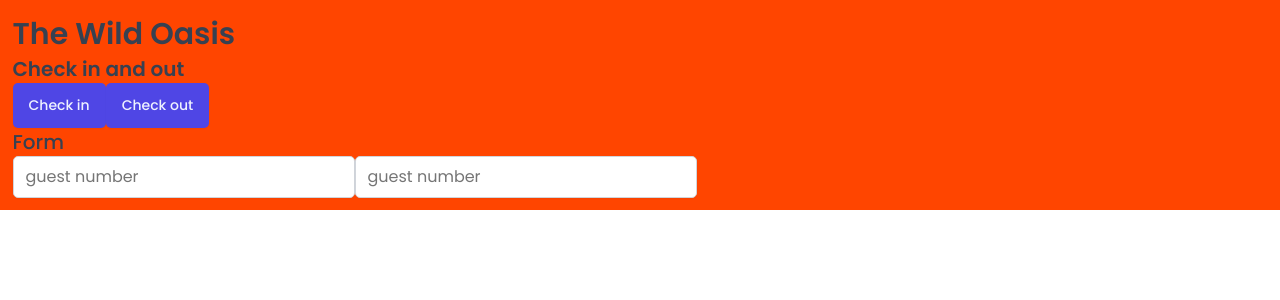
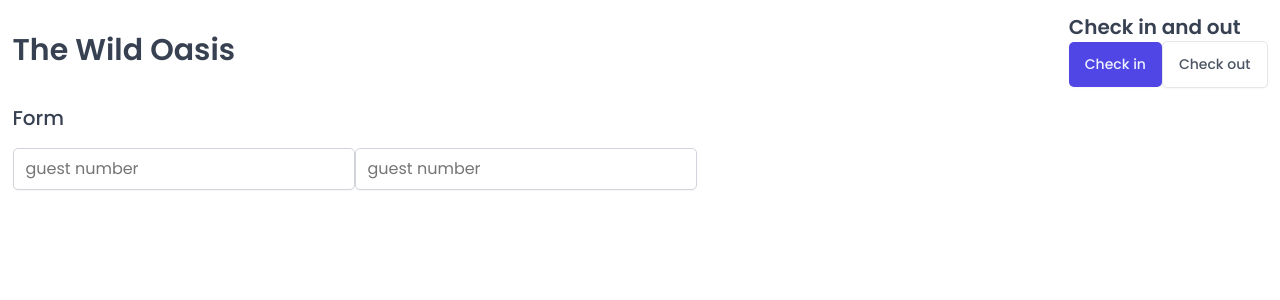
Before and after one commit to MoohamedMoustafa/wild-oasis, a React (Vite) app: page / in a window 1280 px wide. Shown: the top 300 px of the page. Built offline with nearby package versions, Linux system fonts and the light colour scheme; a web font is replaced by a local one.

Commit message:
feat: restructure App component layout with Row component and enhance Button styles

```diff
--- a/src/App.jsx
+++ b/src/App.jsx
@@ -3,9 +3,9 @@
 import Button from "./ui/Button";
 import Input from "./ui/Input";
 import Heading from "./ui/Heading";
+import Row from "./ui/Row";
 
 const StyledApp = styled.div`
-  background-color: orangered;
   padding: 1.25rem;
 `;
 
@@ -14,15 +14,37 @@
     <>
       <GlobalStyles />
       <StyledApp>
+        <Row>
+          <Row type="horizontal">
             <Heading as="h1">The Wild Oasis</Heading>
+
+            <div>
               <Heading as="h2">Check in and out</Heading>
-        <Button onClick={() => console.log("Button clicked!")}>Check in</Button>
-        <Button onClick={() => console.log("Button clicked!")}>
+              <Button
+                variation="primary"
+                size="medium"
+                onClick={() => console.log("Button clicked!")}
+              >
+                Check in
+              </Button>
+              <Button
+                variation="secondary"
+                size="medium"
+                onClick={() => console.log("Button clicked!")}
+              >
                 Check out
               </Button>
+            </div>
+          </Row>
+
+          <Row type="vertical">
             <Heading as="h3">Form</Heading>
+            <form>
               <Input placeholder="guest number" type="number" />
               <Input placeholder="guest number" type="number" />
+            </form>
+          </Row>
+        </Row>
       </StyledApp>
     </>
   );
--- a/src/ui/Button.jsx
+++ b/src/ui/Button.jsx
@@ -49,19 +49,17 @@
 };
 
 const Button = styled.button`
-  font-size: 1.4rem;
-  padding: 1.2rem 1.6rem;
-  font-weight: 500;
   border: none;
   border-radius: var(--border-radius-sm);
-  background-color: var(--color-brand-600);
-  color: var(--color-brand-50);
   box-shadow: var(--shadow-sm);
-  cursor: pointer;
 
-  /* & ==> selects the current component */
-  &:hover {
-    background-color: var(--color-brand-700);
-  }
+  ${(props) => sizes[props.size]}
+  ${(props) => variations[props.variation]}
 `;
+
+Button.defaultProps = {
+  variation: "primary",
+  size: "medium",
+};
+
 export default Button;
--- /dev/null
+++ b/src/ui/Row.jsx
@@ -0,0 +1,25 @@
+import styled, { css } from "styled-components";
+
+const Row = styled.div`
+  display: flex;
+
+  ${(props) =>
+    props.type === "horizontal" &&
+    css`
+      justify-content: space-between;
+      align-items: center;
+    `}
+
+  ${(props) =>
+    props.type === "vertical" &&
+    css`
+      flex-direction: column;
+      gap: 1.6rem;
+    `}
+`;
+
+Row.defaultProps = {
+  type: "vertical",
+};
+
+export default Row;
```
Lines whose indentation alone changed are shown as unchanged.
